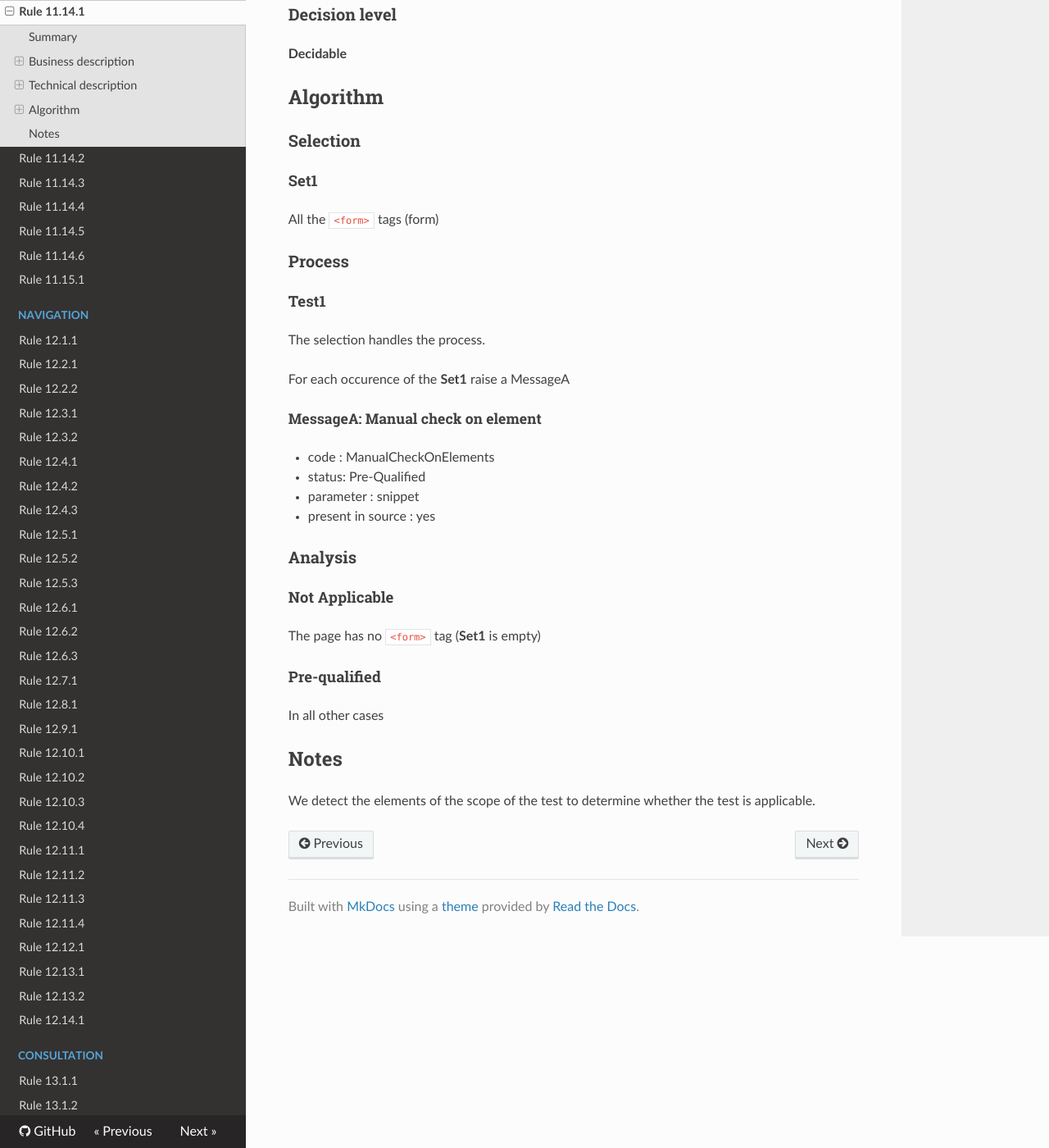
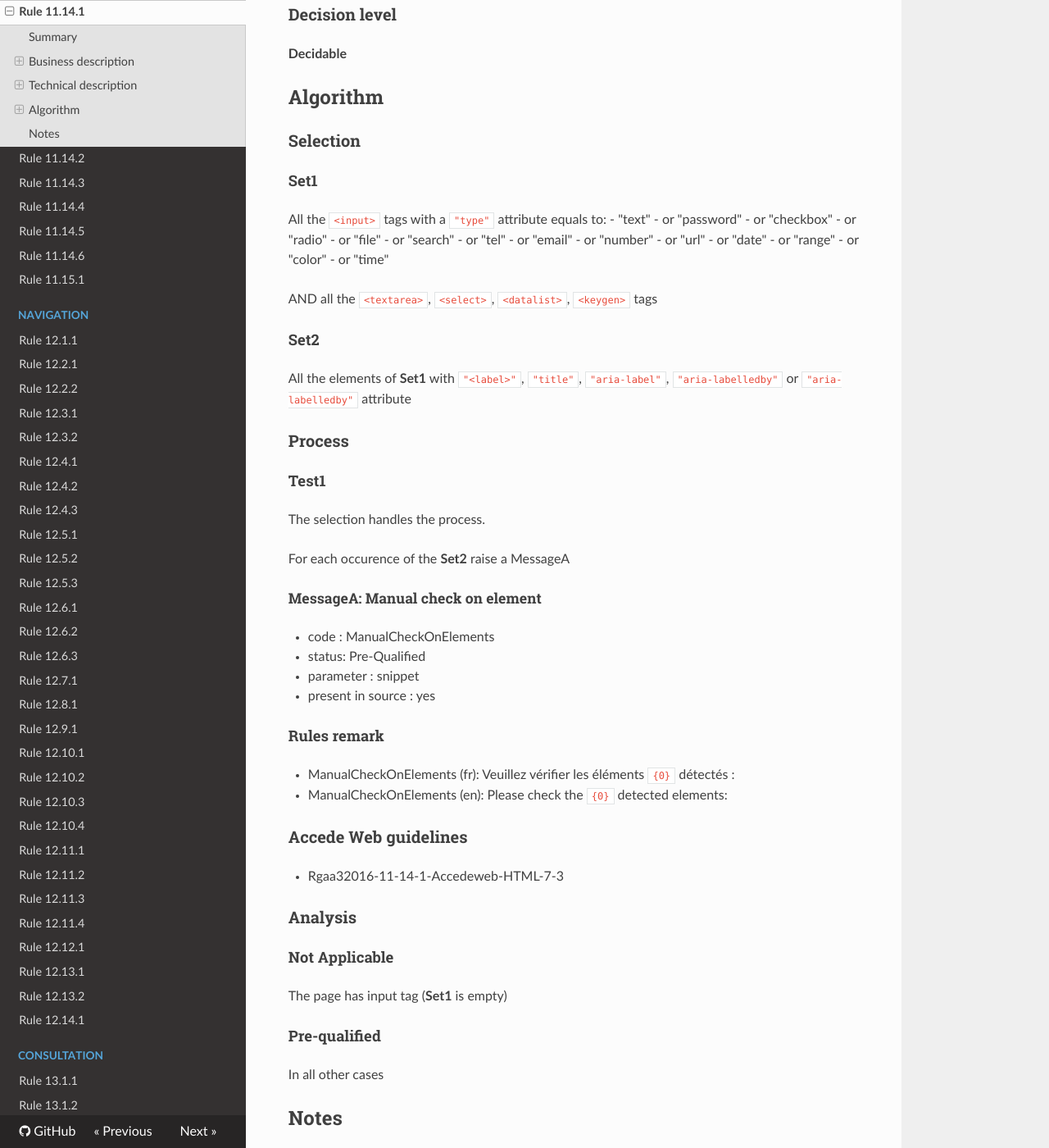
Before and after one commit to Tanaguru/RGAA3-2016, an MkDocs documentation site: the page built from docs/Rule-11-14-1.md, in a window 1280 px wide and 1400 px high, scrolled down 1130 px. Shown: the whole window at 82% size. Built offline with MkDocs 1.6.1, drawn with Linux system fonts in a browser that asks for light colours; nearby versions of some CDN libraries; old or Windows-style settings are respelled for this version of MkDocs.

Commit message:
Update tests 11.14.1

```diff
--- a/docs/Rule-11-14-1.md
+++ b/docs/Rule-11-14-1.md
@@ -47,7 +47,27 @@ Chaque formulaire v&eacute;rifie-t-il une de ces conditions ?
 
 #### Set1
 
-All the `<form>` tags (form)
+All the `<input>` tags with a `"type"` attribute equals to:
+-  "text"
+-   or "password"
+-   or "checkbox"
+-   or "radio"
+-   or "file"
+-   or "search"
+-   or "tel"
+-   or "email"
+-   or "number"
+-   or "url"
+-   or "date"
+-   or "range"
+-   or "color"
+-   or "time"
+
+AND all the `<textarea>`, `<select>`, `<datalist>`, `<keygen>` tags
+
+#### Set2
+
+All the elements of **Set1** with `"<label>"`, `"title"`, `"aria-label"`, `"aria-labelledby"` or `"aria-labelledby"` attribute
 
 ### Process
 
@@ -55,7 +75,7 @@ All the `<form>` tags (form)
 
 The selection handles the process.
 
-For each occurence of the **Set1** raise a MessageA
+For each occurence of the **Set2** raise a MessageA
 
 ##### MessageA: Manual check on element
 
@@ -64,11 +84,20 @@ For each occurence of the **Set1** raise a MessageA
 -   parameter : snippet
 -   present in source : yes
 
+#### Rules remark
+
+ * ManualCheckOnElements (fr): Veuillez v&eacute;rifier les &eacute;l&eacute;ments <code>{0}</code> d&eacute;tect&eacute;s :
+ * ManualCheckOnElements (en): Please check the <code>{0}</code> detected elements:
+
+### Accede Web guidelines
+
+ * Rgaa32016-11-14-1-Accedeweb-HTML-7-3
+
 ### Analysis
 
 #### Not Applicable
 
-The page has no `<form>` tag (**Set1** is empty)
+The page has input tag (**Set1** is empty)
 
 #### Pre-qualified
 
```
